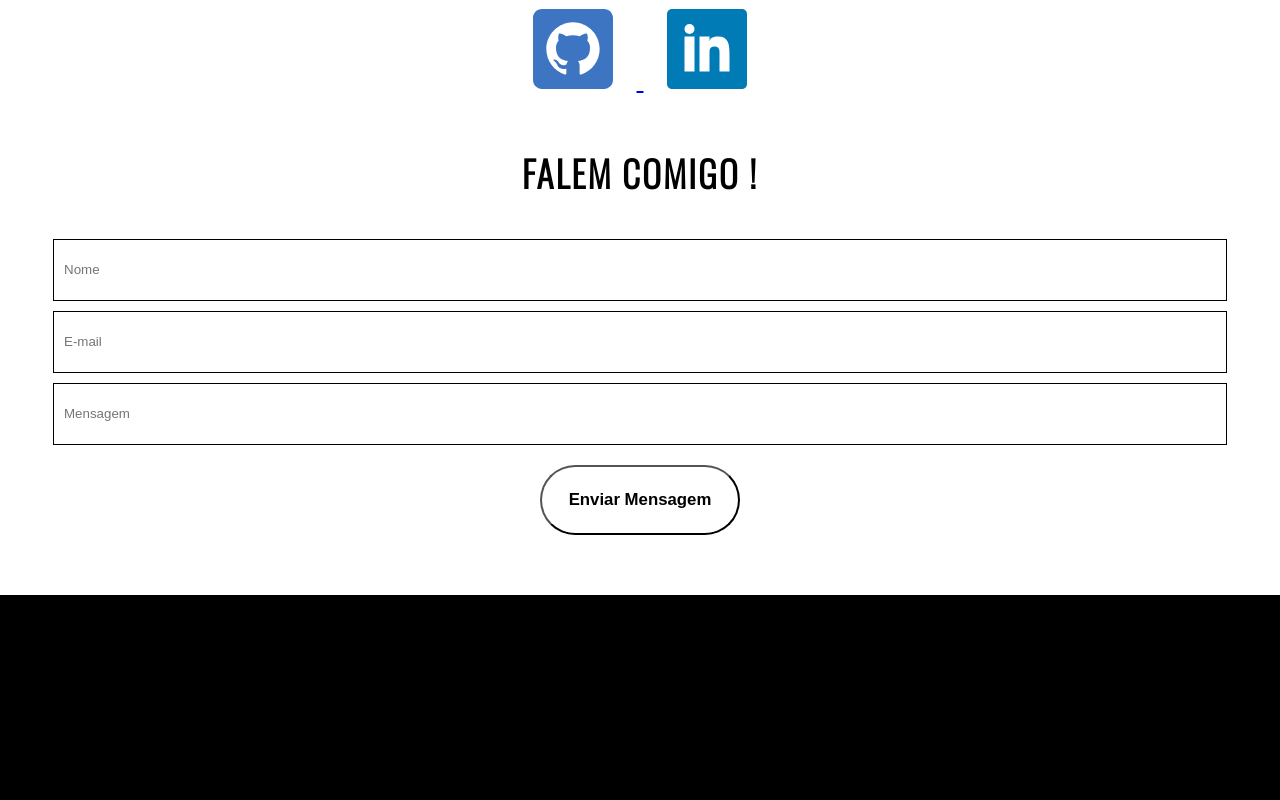
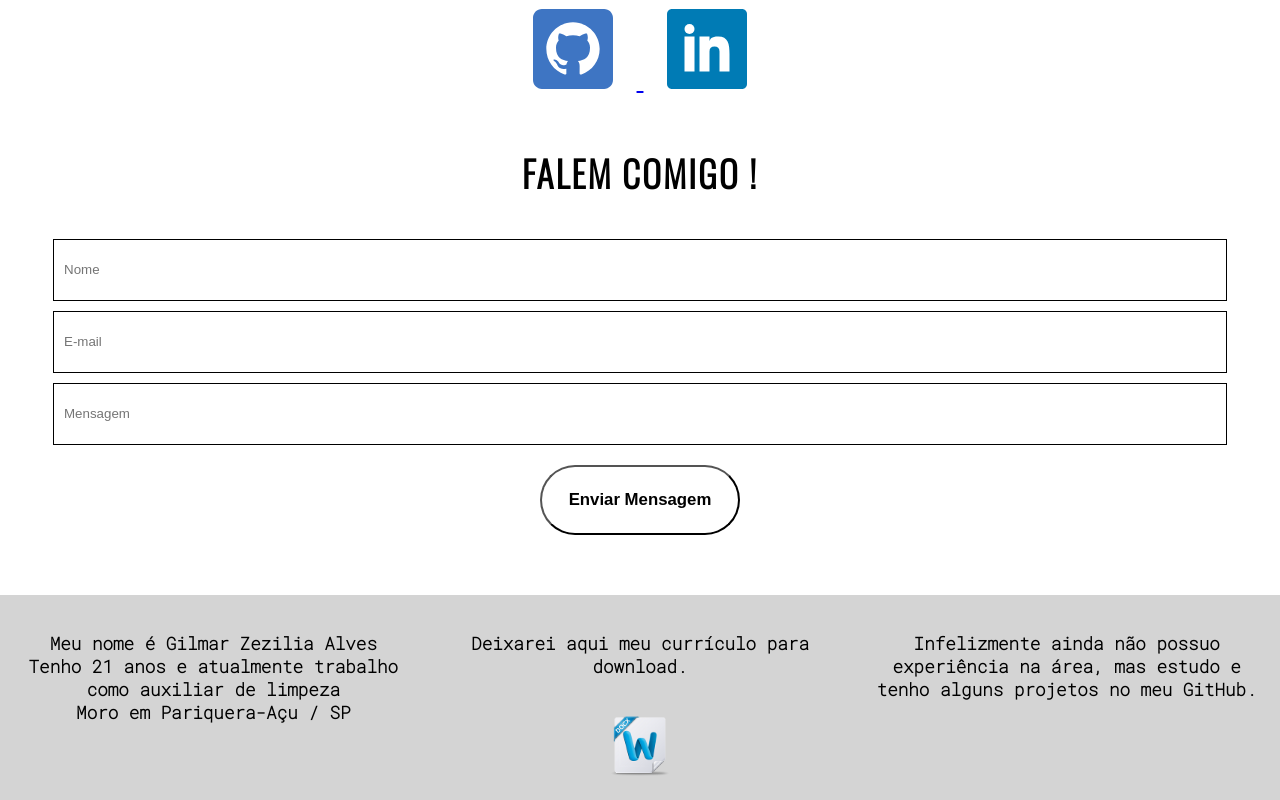
Before and after one commit to GilmarAlves99/Portfolio-Atual-, a plain HTML site: page index.html in a window 1280 px wide. Shown: the part 2322-3122 px from the top of the page. Before the commit the page ends 2917 px from the top, so only its background shows below. Drawn offline with nearby package versions, Linux system fonts and the light colour scheme; a web font is replaced by a local one.

Commit message:
Finalizado

```diff
--- a/css/index.css
+++ b/css/index.css
@@ -128,16 +128,6 @@ span.cursor.typing {
     top: 0px;
 }
 
-@media (max-width: 700px) {
-    .euimg {
-        position: relative;
-        top: -50px;
-        width: 350px;
-    }
-    .sobre h1 {
-        font-size: 1.4em;
-    }
-}
 
 /* Flex Item */
 
@@ -308,3 +298,55 @@ form button {
     font-size: 0.7em;
     font-weight: bold;
 }
+.rodape{
+    bottom: 0;
+    position: relative;
+    max-height: 100%;
+
+background-color:rgb(212, 212, 212);
+    width: 100%;
+}
+.rodapediv{
+
+    padding-bottom: 20px;
+    display: flex;
+    flex-direction: row;
+    justify-content: center;
+    flex-wrap:wrap;
+
+}
+.rodapediv div{
+    flex:1;
+
+    text-align: center;
+}
+
+.MENSAGEMTXT{
+    font-family: 'Roboto Mono', monospace;
+    font-size: 1.1em;
+    color: #000000;
+    font-weight: bolder;
+    padding:20px
+
+
+}
+
+.docIcon{
+   width: 60px;
+}
+@media (max-width: 700px) {
+    .euimg {
+        position: relative;
+        top: 0px;
+        width: 350px;
+    }
+    .sobre h1 {
+        font-size: 1.4em;
+    }
+    .conhecimento{
+        top: 50px;
+    }
+    .MENSAGEMTXT{
+        font-size:0.8em;
+    }
+}
--- a/index.html
+++ b/index.html
@@ -21,7 +21,9 @@
     <meta property="twitter:description" content="Portfolio">
     <meta property="twitter:image" content="img/eu1.png">
     <meta charset="UTF-8">
-
+    <link rel="preconnect" href="https://fonts.googleapis.com">
+    <link rel="preconnect" href="https://fonts.gstatic.com" crossorigin>
+    <link href="https://fonts.googleapis.com/css2?family=Roboto+Mono:wght@200&display=swap" rel="stylesheet">
     <link rel="shortcut icon" sizes="60x60" href="img/eu1.png" type="image/x-icon" />
     <link rel="preconnect" href="https://fonts.googleapis.com">
     <link rel="preconnect" href="https://fonts.gstatic.com" crossorigin>
@@ -148,6 +150,25 @@
                 </form>
             </div>
         </div>
+        <div class="rodape">
+            <div class="rodapediv">
+                <div>
+                    <p class="MENSAGEMTXT">Meu nome é Gilmar Zezilia Alves<br/>Tenho 21 anos e atualmente trabalho como
+                        auxiliar de limpeza<br/>Moro em Pariquera-Açu / SP</p>
+                </div>
+                <div>
+                    <p class="MENSAGEMTXT">Deixarei aqui meu currículo para download.    </p>
+                    <a href="GilmarCV.pdf" download><img src="img/65890_documento_docx_file_microsoft_word_icon.png" class="docIcon"/>
+
+                </a>
+                </div>
+                <div>
+                    <p class="MENSAGEMTXT">Infelizmente ainda não possuo experiência na área, mas estudo e tenho alguns projetos no meu GitHub.
+
+                    </p>
+                </div>
+            </div>
+        </div>
     </div>
     <script src="js/script.js" type="text/javascript"></script>
 </body>
```
Also changed, not shown: img/65890_documento_docx_file_microsoft_word_icon.png (added), 1 other file.
